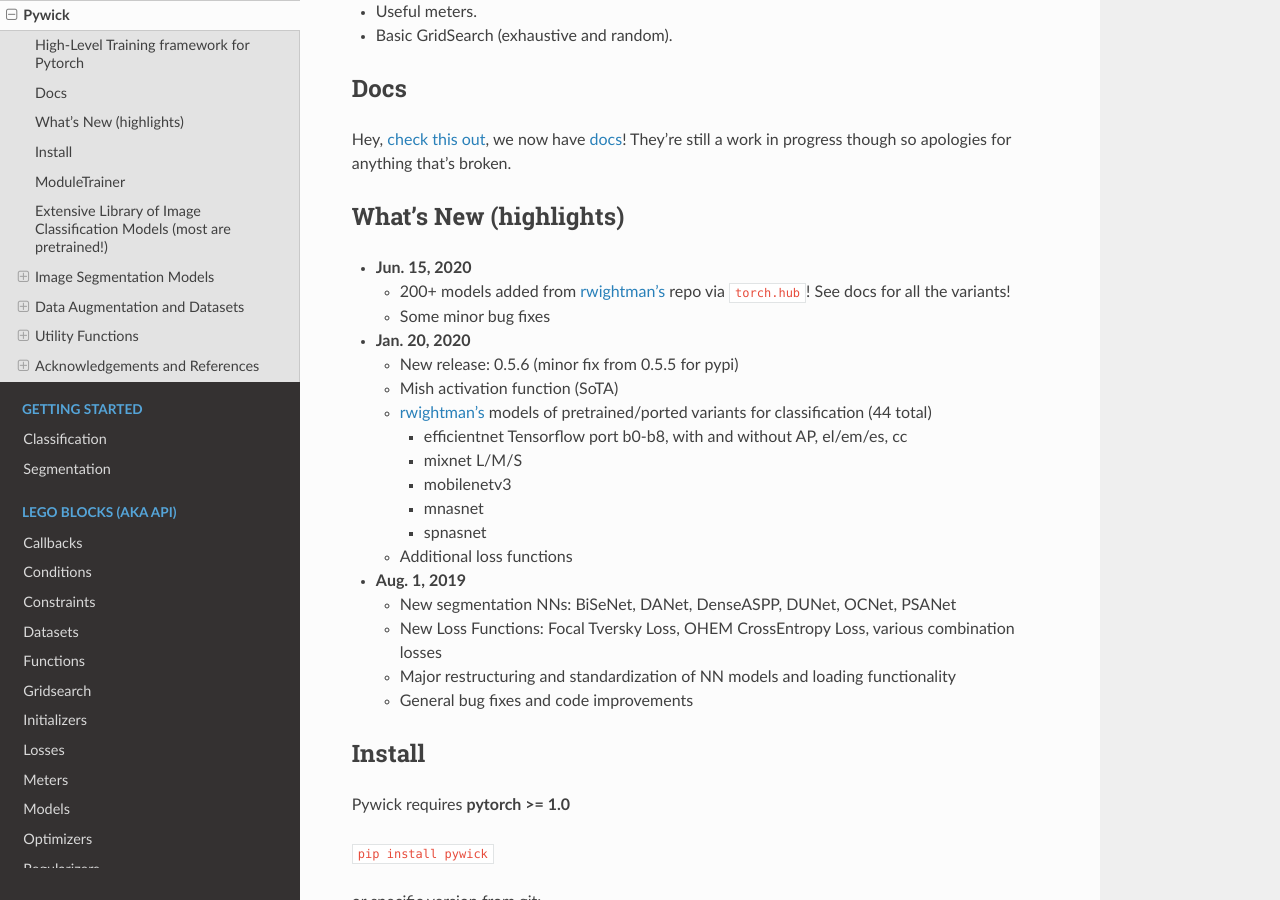
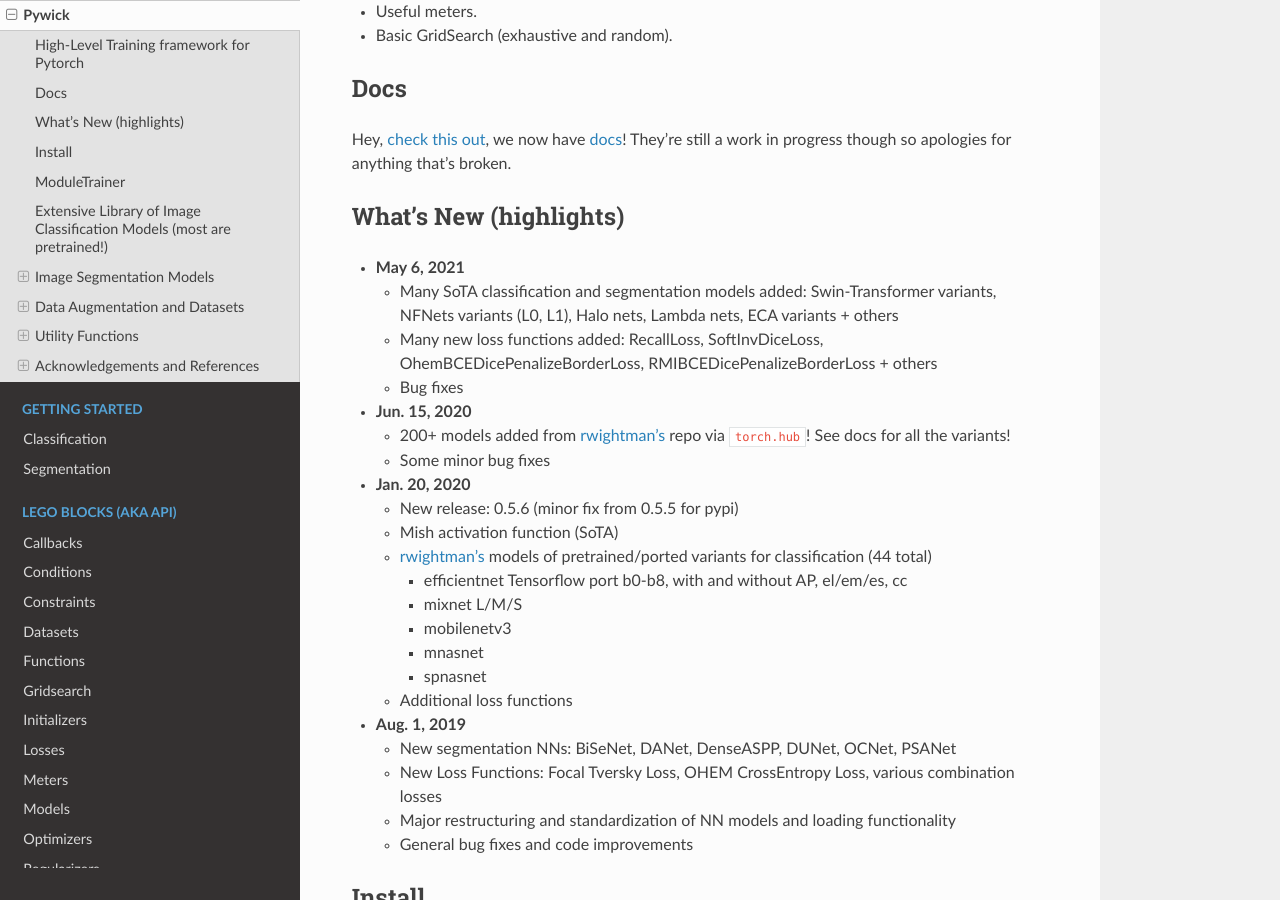
Before and after one commit to achaiah/pywick, a Sphinx documentation site: the page built from docs/source/README.md, in a window 1280 px wide and 900 px high, scrolled down 696 px. Built offline with Sphinx 7.4.7 and the Read the Docs theme 2.0.0, drawn with Linux system fonts in a browser that asks for light colours.

Commit message:
Updated docs

```diff
--- a/docs/source/README.md
+++ b/docs/source/README.md
@@ -39,6 +39,10 @@
 work in progress though so apologies for anything that's broken.
 
 ## What's New (highlights)
+- **May 6, 2021**
+  - Many SoTA classification and segmentation models added: Swin-Transformer variants, NFNets variants (L0, L1), Halo nets, Lambda nets, ECA variants + others
+  - Many new loss functions added: RecallLoss, SoftInvDiceLoss, OhemBCEDicePenalizeBorderLoss, RMIBCEDicePenalizeBorderLoss + others
+  - Bug fixes
 - **Jun. 15, 2020**
   - 200+ models added from [rwightman's](https://github.com/rwightman/pytorch-image-models) repo via `torch.hub`! See docs for all the variants!
   - Some minor bug fixes
```
Also changed, not shown: README.md (+4 -0 lines).
